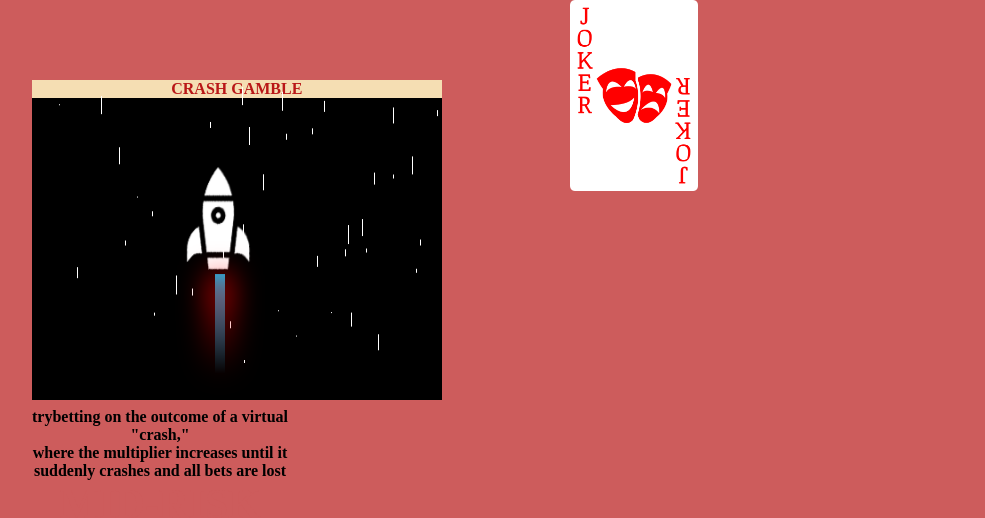
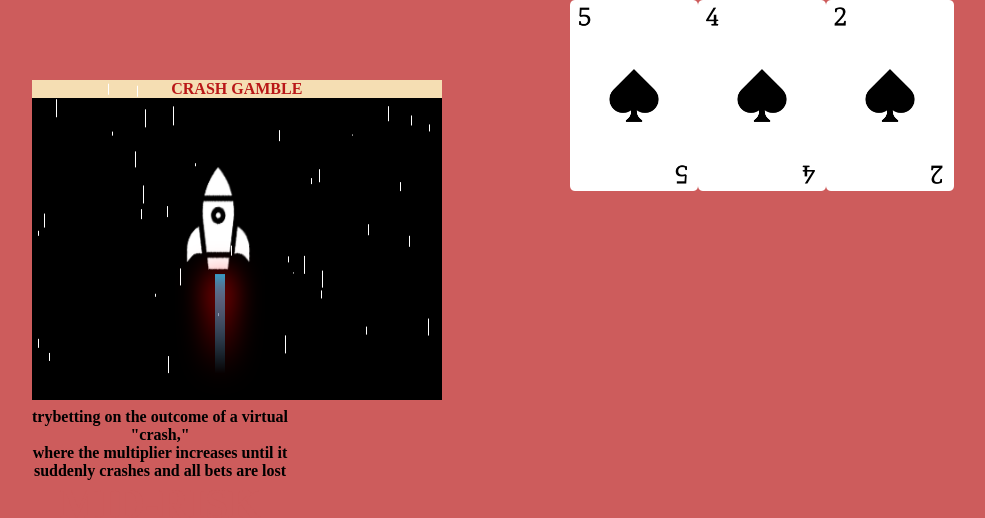
Before and after one commit to ivanyordanovgt/Brainzone, a React (Create React App) app in the folder brainzone/: page /odds-trainer in a window 1280 px wide. Shown: the top 518 px of the page, without its empty margins (32-1017 px from the left). Built offline with nearby package versions, Linux system fonts and the light colour scheme.

Commit message:
added interval to generate random cards as animation

```diff
--- a/brainzone/src/components/OddsTrainer/OddsTrainer.js
+++ b/brainzone/src/components/OddsTrainer/OddsTrainer.js
@@ -1,4 +1,4 @@
-import React, { useState } from 'react'
+import React, { useEffect, useState } from 'react'
 import { Link, Route, Routes } from 'react-router-dom';
 import { CardWar } from './components/CardWar/CardWar';
 import { ChooseCard } from './components/ChooseCard/ChooseCard';
@@ -6,8 +6,19 @@ import { CrashGamble } from './components/CrashGamble/CrashGamble';
 import styles from './oddsTrainer.module.css';
 import cardImg from '../../images/cardImages/Jokers/Joker_2.png';
 import rocket from '../../images/crashGame/rocket.png'
+import { randomCard } from '../../utils/cards';
 export const OddsTrainer = () => {
 
+    const [cards, setCards] = useState([randomCard(), randomCard(), randomCard()])
+    useEffect(
+        () => {
+            const generateRandomCards = setInterval(
+                () => {
+                    setCards([randomCard(), randomCard(), randomCard()])
+                    console.log('interval!')
+                }, 1200)
+            return () => clearInterval(generateRandomCards)
+        }, [])
 
     return (
         <>
@@ -41,7 +52,10 @@ export const OddsTrainer = () => {
         </div>
 
         <div className={styles.cardChoice}>
-            <img src={cardImg}></img>
+            {[...Array(3).keys()].map(
+                (num, i) => <img src={require(`../../images/cardImages/${cards[i]}`)}></img>
+
+            )}
         </div>
 
         </>
```
